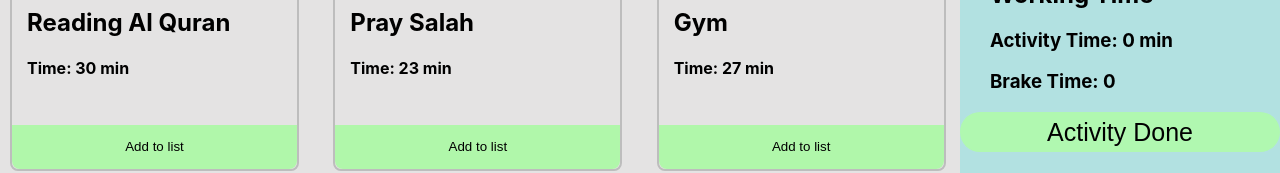
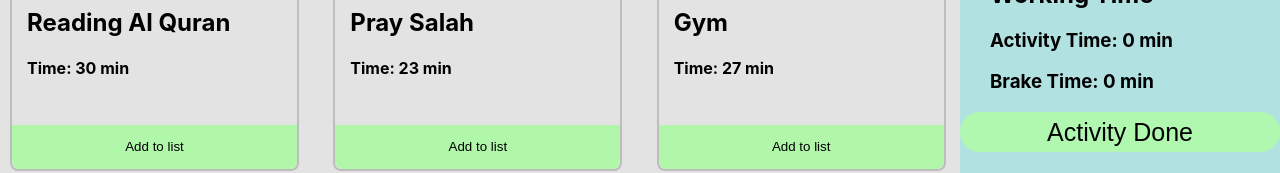
Before and after one commit to Mojammel-1361/Assignment-8, a React (Create React App) app: page / in a window 1280 px wide. Shown: the part 393-566 px from the top of the page. Built offline with nearby package versions, Linux system fonts and the light colour scheme.

Commit message:
allhumdulla brake part don2e

```diff
--- a/src/Components/Body/Body.js
+++ b/src/Components/Body/Body.js
@@ -10,7 +10,7 @@ const Body = () => {
 
     const [workouts, setWorkouts] = useState([]);
     const [cart, setCart] = useState([]);
-    console.log(workouts);
+    // console.log(workouts);
 
     useEffect( () => {
         fetch('data.json')
--- a/src/Components/Cart/Cart.js
+++ b/src/Components/Cart/Cart.js
@@ -13,6 +13,7 @@ const Cart = (props) => {
 
 
     const [brake, setBrake] = useState(0);
+
     const brakeTime = () =>{
         let brake = 5;
         setBrake(brake);
@@ -55,7 +56,7 @@ const Cart = (props) => {
             <h2>Working Time</h2>
             <h3>Activity Time: {total} min </h3>
 
-            <h3>Brake Time: {brake}</h3>
+            <h3>Brake Time: {brake} min</h3>
             </div>
             <div>
             <button onClick={notify} className='btnActive'>Activity Done</button>
```
